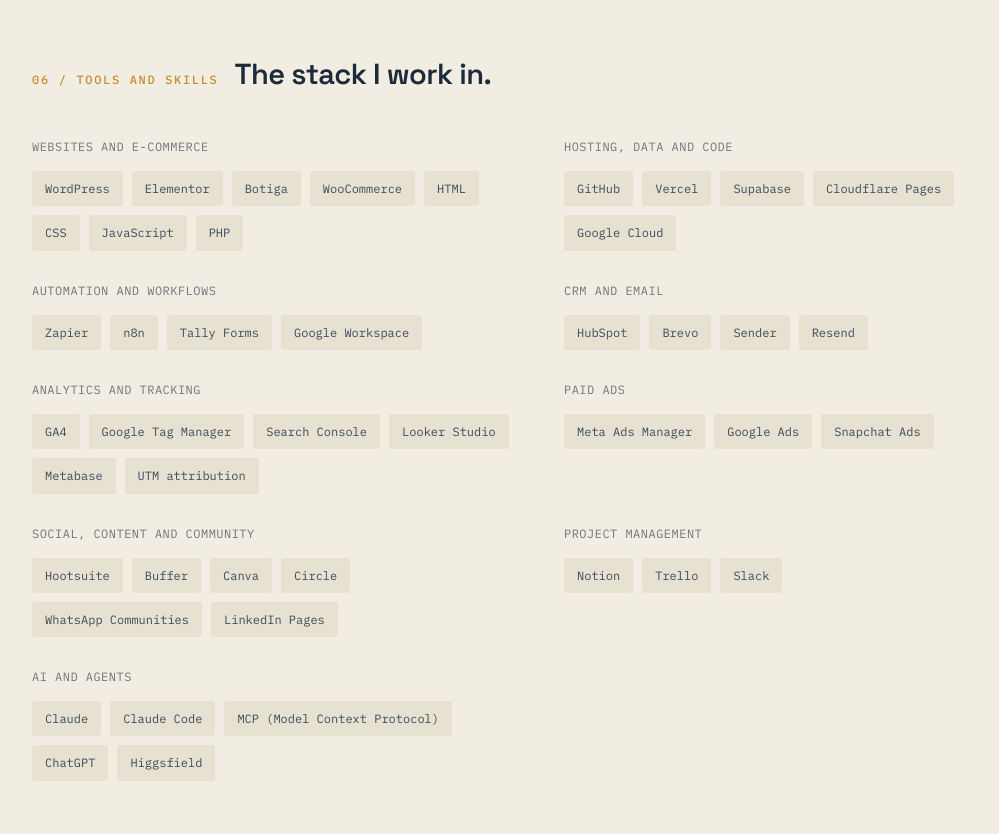
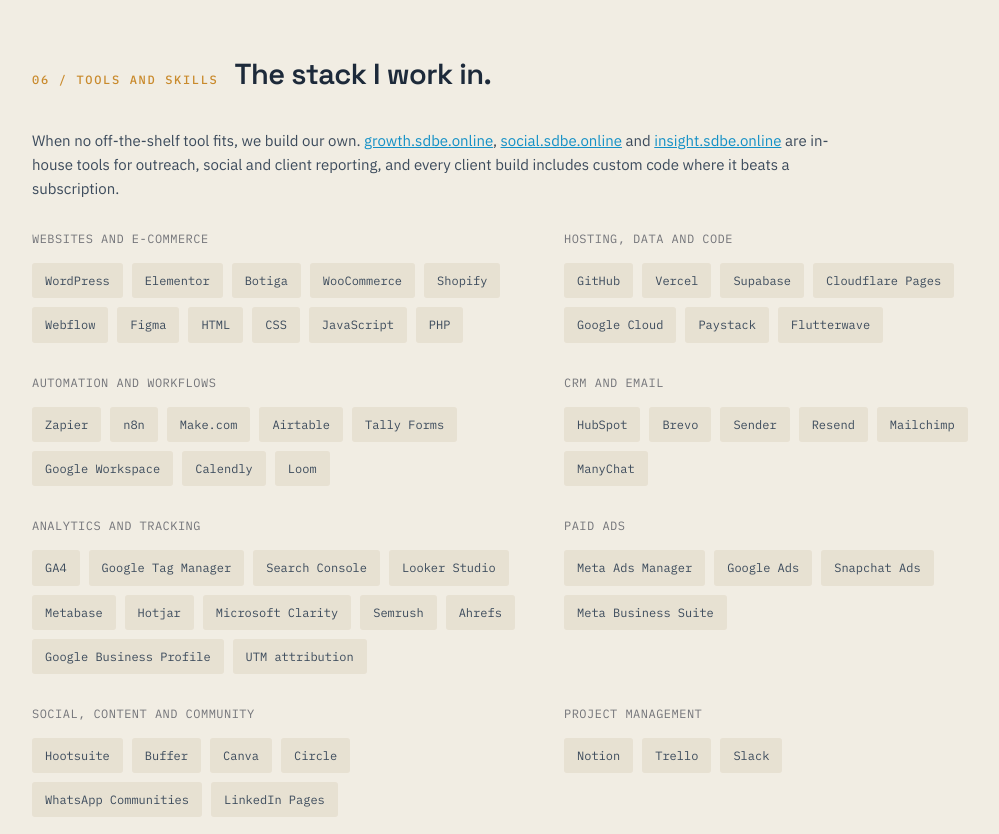
Before and after one commit to SDBE-Ex/Philips-Adebayo-Portfolio-, a plain HTML site: page index.html in a window 1280 px wide. Shown: the part 6580-7414 px from the top of the page, without its empty margins (96-1095 px from the left). Drawn offline with Linux system fonts and the light colour scheme.

Commit message:
Add confirmed tools and in-house tooling note
Co-Authored-By: Claude Opus 5.5 <noreply@anthropic.com>
Claude-Session: https://claude.ai/code/session_011fWCnjGRMZ3GYMUTB3XVkS

```diff
--- a/index.html
+++ b/index.html
@@ -366,6 +366,8 @@
     .terms span{font-size:14px;color:var(--ink-soft)}
     .tool-grid{display:grid;grid-template-columns:repeat(2,1fr);gap:8px 40px}
     .tool-group{margin-bottom:22px}
+    .own-tools{font-size:15px;color:var(--ink-soft);max-width:820px;margin:-8px 0 28px}
+    .own-tools a{color:var(--signal)}
     .pill-skill{background:transparent;border:1px solid var(--line-soft)}
     @media (max-width:820px){.svc-grid,.terms,.tool-grid{grid-template-columns:1fr}}
     /* Case study links */
@@ -1072,13 +1074,14 @@
           <span class="eyebrow">06 / Tools and skills</span>
           <h2>The stack I work in.</h2>
         </div>
+        <p class="own-tools">When no off-the-shelf tool fits, we build our own. <a href="https://growth.sdbe.online" target="_blank" rel="noopener">growth.sdbe.online</a>, <a href="https://social.sdbe.online" target="_blank" rel="noopener">social.sdbe.online</a> and <a href="https://insight.sdbe.online" target="_blank" rel="noopener">insight.sdbe.online</a> are in-house tools for outreach, social and client reporting, and every client build includes custom code where it beats a subscription.</p>
         <div class="tool-grid">
-<div class="tool-group"><div class="subhead">Websites and e-commerce</div><div class="pill-grid"><span class="pill">WordPress</span><span class="pill">Elementor</span><span class="pill">Botiga</span><span class="pill">WooCommerce</span><span class="pill">HTML</span><span class="pill">CSS</span><span class="pill">JavaScript</span><span class="pill">PHP</span></div></div>
-<div class="tool-group"><div class="subhead">Hosting, data and code</div><div class="pill-grid"><span class="pill">GitHub</span><span class="pill">Vercel</span><span class="pill">Supabase</span><span class="pill">Cloudflare Pages</span><span class="pill">Google Cloud</span></div></div>
-<div class="tool-group"><div class="subhead">Automation and workflows</div><div class="pill-grid"><span class="pill">Zapier</span><span class="pill">n8n</span><span class="pill">Tally Forms</span><span class="pill">Google Workspace</span></div></div>
-<div class="tool-group"><div class="subhead">CRM and email</div><div class="pill-grid"><span class="pill">HubSpot</span><span class="pill">Brevo</span><span class="pill">Sender</span><span class="pill">Resend</span></div></div>
-<div class="tool-group"><div class="subhead">Analytics and tracking</div><div class="pill-grid"><span class="pill">GA4</span><span class="pill">Google Tag Manager</span><span class="pill">Search Console</span><span class="pill">Looker Studio</span><span class="pill">Metabase</span><span class="pill">UTM attribution</span></div></div>
-<div class="tool-group"><div class="subhead">Paid ads</div><div class="pill-grid"><span class="pill">Meta Ads Manager</span><span class="pill">Google Ads</span><span class="pill">Snapchat Ads</span></div></div>
+<div class="tool-group"><div class="subhead">Websites and e-commerce</div><div class="pill-grid"><span class="pill">WordPress</span><span class="pill">Elementor</span><span class="pill">Botiga</span><span class="pill">WooCommerce</span><span class="pill">Shopify</span><span class="pill">Webflow</span><span class="pill">Figma</span><span class="pill">HTML</span><span class="pill">CSS</span><span class="pill">JavaScript</span><span class="pill">PHP</span></div></div>
+<div class="tool-group"><div class="subhead">Hosting, data and code</div><div class="pill-grid"><span class="pill">GitHub</span><span class="pill">Vercel</span><span class="pill">Supabase</span><span class="pill">Cloudflare Pages</span><span class="pill">Google Cloud</span><span class="pill">Paystack</span><span class="pill">Flutterwave</span></div></div>
+<div class="tool-group"><div class="subhead">Automation and workflows</div><div class="pill-grid"><span class="pill">Zapier</span><span class="pill">n8n</span><span class="pill">Make.com</span><span class="pill">Airtable</span><span class="pill">Tally Forms</span><span class="pill">Google Workspace</span><span class="pill">Calendly</span><span class="pill">Loom</span></div></div>
+<div class="tool-group"><div class="subhead">CRM and email</div><div class="pill-grid"><span class="pill">HubSpot</span><span class="pill">Brevo</span><span class="pill">Sender</span><span class="pill">Resend</span><span class="pill">Mailchimp</span><span class="pill">ManyChat</span></div></div>
+<div class="tool-group"><div class="subhead">Analytics and tracking</div><div class="pill-grid"><span class="pill">GA4</span><span class="pill">Google Tag Manager</span><span class="pill">Search Console</span><span class="pill">Looker Studio</span><span class="pill">Metabase</span><span class="pill">Hotjar</span><span class="pill">Microsoft Clarity</span><span class="pill">Semrush</span><span class="pill">Ahrefs</span><span class="pill">Google Business Profile</span><span class="pill">UTM attribution</span></div></div>
+<div class="tool-group"><div class="subhead">Paid ads</div><div class="pill-grid"><span class="pill">Meta Ads Manager</span><span class="pill">Google Ads</span><span class="pill">Snapchat Ads</span><span class="pill">Meta Business Suite</span></div></div>
 <div class="tool-group"><div class="subhead">Social, content and community</div><div class="pill-grid"><span class="pill">Hootsuite</span><span class="pill">Buffer</span><span class="pill">Canva</span><span class="pill">Circle</span><span class="pill">WhatsApp Communities</span><span class="pill">LinkedIn Pages</span></div></div>
 <div class="tool-group"><div class="subhead">Project management</div><div class="pill-grid"><span class="pill">Notion</span><span class="pill">Trello</span><span class="pill">Slack</span></div></div>
 <div class="tool-group"><div class="subhead">AI and agents</div><div class="pill-grid"><span class="pill">Claude</span><span class="pill">Claude Code</span><span class="pill">MCP (Model Context Protocol)</span><span class="pill">ChatGPT</span><span class="pill">Higgsfield</span></div></div>
```
